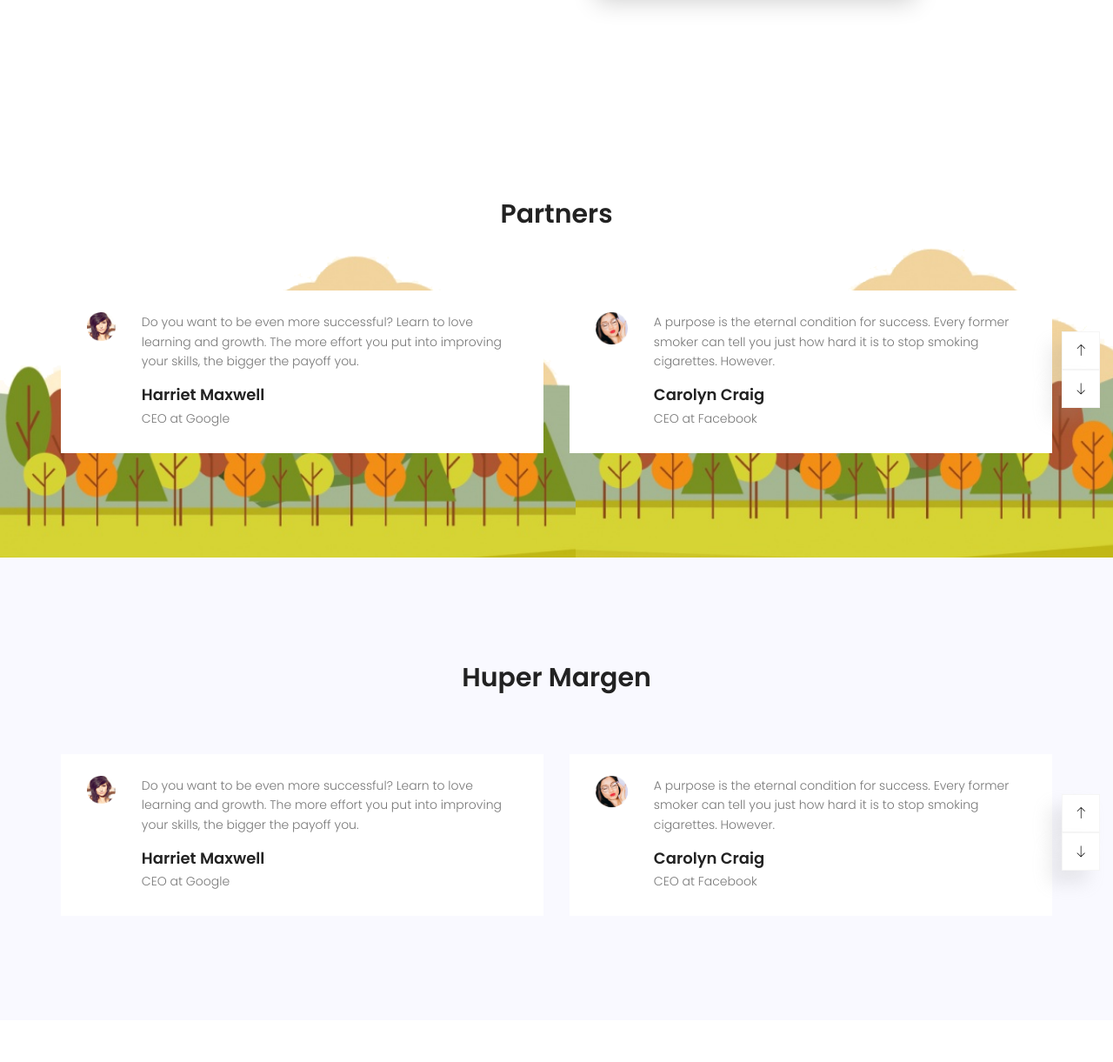
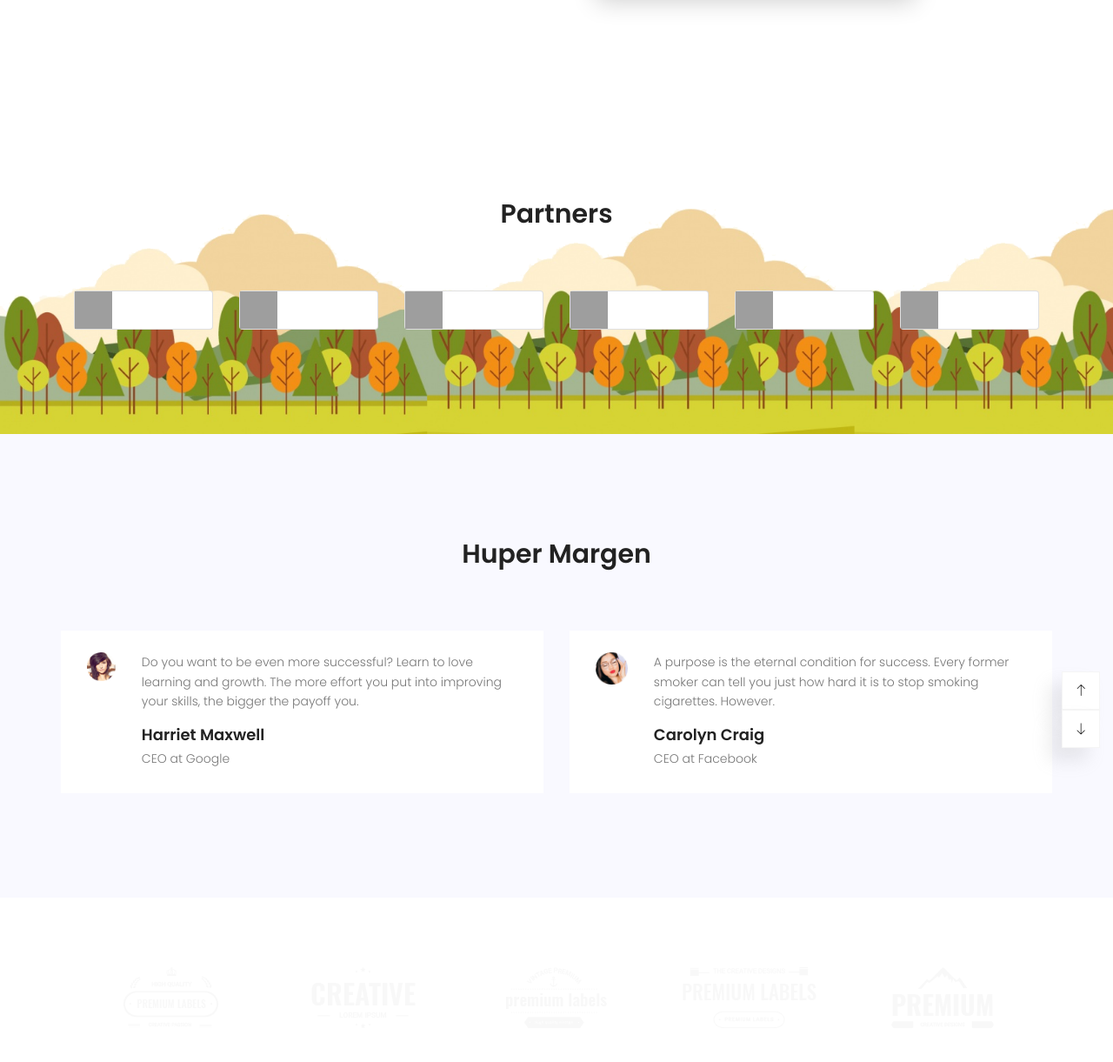
Before and after one commit to fosslk/SDF-Event-Page, a PHP site: page /index.php in a window 1280 px wide. Shown: the part 3177-4398 px from the top of the page at 87% size. After the commit the page ends 4058 px from the top, so only its background shows below. Run offline with PHP 8.4, Linux system fonts and the light colour scheme; some libraries are stand-ins or nearby versions; grey boxes are pictures that could not be loaded.

Commit message:
Multiple Conltac
Demetraor Contex

```diff
--- a/htmlpack.php
+++ b/htmlpack.php
@@ -193,30 +193,34 @@
 		                </div>
 		            </div>
 		            <div class="row">
-		                <div class="active-testimonial">
-		                    <div class="single-testimonial item d-flex flex-row">
-		                        <div class="thumb">
-		                            <img class="img-fluid" src="img/elements/user1.png" alt="">
-		                        </div>
-		                        <div class="desc">
-		                            <p>
-		                                Do you want to be even more successful? Learn to love learning and growth. The more effort you put into improving your skills, the bigger the payoff you.
-		                            </p>
-		                            <h4>Harriet Maxwell</h4>
-		                            <p>CEO at Google</p>
+		                	<div class="col">
+		                		<div class="card">
+		                			<img src="image/sour.png" height="43" width="43">
 		                		</div>
 		                	</div>
-		                    <div class="single-testimonial item d-flex flex-row">
-		                        <div class="thumb">
-		                            <img class="img-fluid" src="img/elements/user2.png" alt="">
+		                	<div class="col">
+		                		<div class="card">
+		                			<img src="image/sour.png" height="43" width="43">
 		                		</div>
-		                        <div class="desc">
-		                            <p>
-		                                A purpose is the eternal condition for success. Every former smoker can tell you just how hard it is to stop smoking cigarettes. However.
-		                            </p>
-		                            <h4>Carolyn Craig</h4>
-		                            <p>CEO at Facebook</p>
 		                	</div>
+		                	<div class="col">
+		                		<div class="card">
+		                			<img src="image/sour.png" height="43" width="43">
+		                		</div>
+		                	</div>
+		                	<div class="col">
+		                		<div class="card">
+		                			<img src="image/sour.png" height="43" width="43">
+		                		</div>
+		                	</div>
+		                	<div class="col">
+		                		<div class="card">
+		                			<img src="image/sour.png" height="43" width="43">
+		                		</div>
+		                	</div>
+		                	<div class="col">
+		                		<div class="card">
+		                			<img src="image/sour.png" height="43" width="43">
 		                		</div>
 		                	</div>
 
```
Lines whose indentation alone changed are shown as unchanged.
